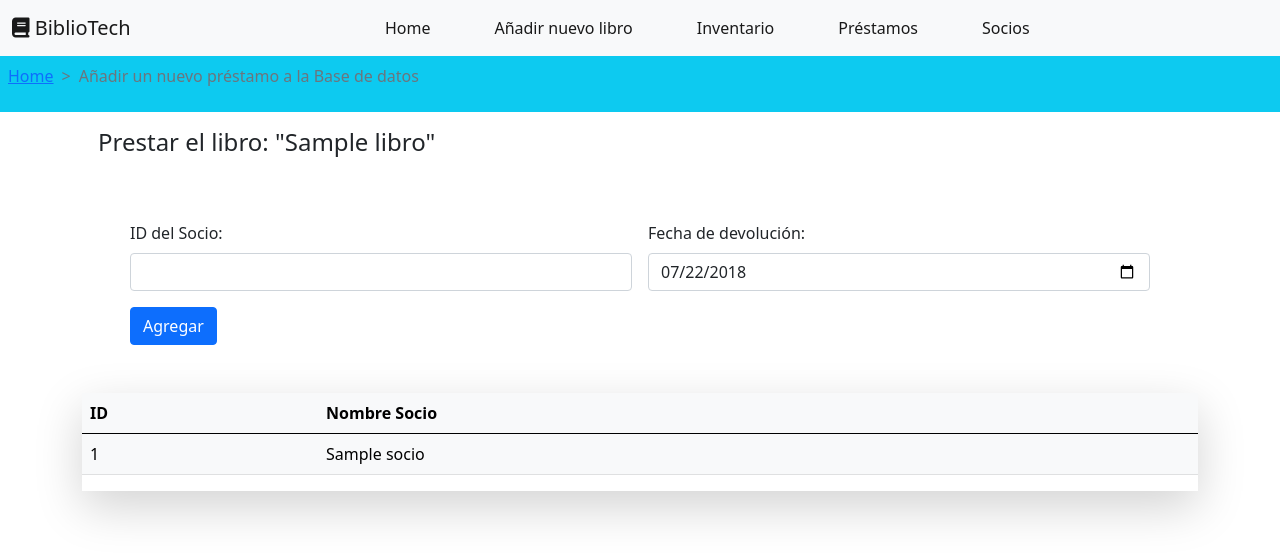
After one commit to manugonzalezm/sistema_gestion_biblioteca, a Flask app: template templates/biblioteca/new_prestamo.html in a window 1280 px wide. The commit adds this page. Shown: the top 559 px of the page. Run offline with Flask 2, Linux system fonts and the light colour scheme; the template is opened without the code that fills it: most values are stand-ins (such as "Sample title", 1, 10 or a date in 2020); some libraries are stand-ins or nearby versions.

Commit message:
avances en otras secciones del sitio

```diff
--- a/app.py
+++ b/app.py
@@ -66,7 +66,23 @@ def prestamos():
 
     return render_template('biblioteca/prestamos.html',prestamos=prestamos, categorias=categorias)
 
-@app.route('/historial_prestamos')
+@app.route('/devolver_libro/<int:id>', methods=['POST'])
+def devolver(id):
+    conn = mysql.connect()   #se conecta a la conexion mysql.init_app(app)
+    cursor = conn.cursor()   #almacena lo que ejecutamos
+    cursor.execute("UPDATE `biblioteca`.`inventario` SET `id_socio`= '', `disponibilidad ='1', `fecha_devolucion`='' WHERE `id_stock` = %s;",(id))
+    conn.commit()
+
+    return redirect('/prestamos')
+
+@app.route('/socios')
+def socios():
+    conn = mysql.connect()   #se conecta a la conexion mysql.init_app(app)
+    cursor = conn.cursor()   #almacena lo que ejecutamos
+    cursor.execute("SELECT * FROM `biblioteca`.`socios`")    #ejecuta la sentencia SQL sobre el id
+    socios=cursor.fetchall()    #traemos toda la informacion
+    conn.commit()    #cerramos la conexion
+    return render_template('biblioteca/socios.html', socios=socios)
 
 @app.route('/nuevo_libro')
 def nuevo_libro():
@@ -90,31 +106,63 @@ def storage_libro():
     cursor.execute(sql,datos)       #ejecuta la sentencia sql
     conn.commit()
 
-    return redirect('/inventario')
+    sql="SELECT categorias.categoria FROM inventario INNER JOIN categorias ON inventario.id_categoria = categorias.id_categoria WHERE `inventario`.`disponibilidad`=1;"
+    conn=mysql.connect() # hacemos la conexion a mysql
+    cursor=conn.cursor()
+    cursor.execute(sql) # ejecutamos el string sql
+    conn.commit()
 
-@app.route('/nuevo_prestamo')       #para el ruteo de create.html
-def nuevo_prestamo():
-    return render_template('biblioteca/create_prestamo.html')
+    categorias=cursor.fetchall()
+
+    return redirect('/inventario', categorias=categorias)
+
+@app.route('/prestar/<int:id>')       #para el ruteo de create.html
+def prestar(id):
+    conn = mysql.connect()   #se conecta a la conexion mysql.init_app(app)
+    cursor = conn.cursor()   #almacena lo que ejecutamos
+    cursor.execute("SELECT * FROM `biblioteca`.`inventario` WHERE id_stock=%s", (id))     #ejecuta la sentencia SQL sobre el id
+    libros=cursor.fetchall()    #traemos toda la informacion
+    conn.commit()    #cerramos la conexion
+
+    conn = mysql.connect()   #se conecta a la conexion mysql.init_app(app)
+    cursor = conn.cursor()   #almacena lo que ejecutamos
+    cursor.execute("SELECT * FROM `biblioteca`.`socios`")    #ejecuta la sentencia SQL sobre el id
+    socios=cursor.fetchall()    #traemos toda la informacion
+    conn.commit()    #cerramos la conexion
+    return render_template('biblioteca/new_prestamo.html', libros=libros, socios=socios)
 
 @app.route("/store_prestamo", methods=['POST'])  #cuando el formulario de create.html hace el submit envia los datos a la pagina /store
 def storage_prestamo():
+    id = request.form['txtID']     #toma los datos que envio el form en txtNombre
+    _fecha = request.form['txtFecha']
+
+    sql = "UPDATE `biblioteca`.`inventario` SET `id_socio`=%s, `fecha_devolucion`=%s `disponibilidad`=0 WHERE id=%s;"
+    datos=(id,_fecha)
+
+    conn=mysql.connect()
+    cursor=conn.cursor()
+    cursor.execute(sql,datos)
+    conn.commit()
+
+    return redirect('/prestamos')      #y renderiza el index.html
+
+@app.route('/nuevo_socio')
+def nuevo_socio():
+    return render_template('biblioteca/create_socio.html')
+
+@app.route("/store_socio", methods=['POST'])  #cuando el formulario de create.html hace el submit envia los datos a la pagina /store
+def storage_socio():
     _nombre = request.form['txtNombre']     #toma los datos que envio el form en txtNombre
     _correo = request.form['txtCorreo']     #toma los datos del form
-    _foto = request.files['txtFoto']        #toma los datos del form
-    now=datetime.now()
-    tiempo=now.strftime("%Y%H%S")    #años, horas, minutos y segundos
 
-    if _foto.filename !='':
-        nuevoNombreFoto=tiempo+_foto.filename   #concatena el nombre
-        _foto.save("uploads/"+nuevoNombreFoto)  #lo guarda en la carpeta
-
-    sql = "INSERT INTO `sistema`.`empleados` (`id`,`nombre`,`correo`,`foto`) VALUES (null,%s,%s,%s)"
-    datos = (_nombre,_correo,nuevoNombreFoto)
+    sql = "INSERT INTO `biblioteca`.`socios` (`id_socio`,`nombre_socio`,`correo_socio`) VALUES (null,%s,%s);"
+    datos = (_nombre,_correo)
     conn=mysql.connect()
     cursor=conn.cursor()
     cursor.execute(sql,datos)       #ejecuta la sentencia sql
     conn.commit()
-    return redirect('/')      #y renderiza el index.html
+
+    return redirect('/socios')
 
 @app.route('/search', methods=['POST'])
 def search():
@@ -131,7 +179,6 @@ def search():
         return inventario()
     else:
         return render_template('biblioteca/inventario.html',libros=libros)
-
 
 @app.route('/filter', methods=['POST'])
 def fltr():
@@ -173,8 +220,6 @@ def searchP():
     else:
         return render_template('biblioteca/prestamos.html', prestamos=prestamos)
 
-
-
 @app.route('/filterP', methods=['POST'])
 def fltrP():
     _fil=request.form['categoria']
@@ -199,60 +244,57 @@ def fltrP():
 
     return render_template('biblioteca/prestamos.html', prestamos=prestamo, categorias=categorias)
 
-
 @app.route('/destroy_libro/<int:id>')     #recibe como parametro el id del registro
 def destroy_libro(id):
     conn = mysql.connect()   #se conecta a la conexion mysql.init_app(app)
     cursor = conn.cursor()   #almacena lo que ejecutamos
 
-    cursor.execute("SELECT url_foto FROM `biblioteca`.`libro` WHERE id_libro=%s",(id))
+    cursor.execute("SELECT url_foto FROM `biblioteca`.`inventario` WHERE id_stock=%s",(id))
     fila=cursor.fetchall()
     os.remove(os.path.join(app.config['CARPETA'],fila[0][0]))
 
-    cursor.execute("DELETE FROM `biblioteca`.`libro` WHERE id_libro=%s", (id))   #en vez de pasarle el string la escribimos
+    cursor.execute("DELETE FROM `biblioteca`.`inventario` WHERE id_stock=%s", (id))   #en vez de pasarle el string la escribimos
     conn.commit()      #cerramos la conexion
     return redirect('/inventario')    #regresamos de donde vinimos
+
+@app.route('/edit_libro/<int:id>')
+def edit_libro(id):
+    conn = mysql.connect()   #se conecta a la conexion mysql.init_app(app)
+    cursor = conn.cursor()   #almacena lo que ejecutamos
+    cursor.execute("SELECT `inventario`.`id_stock`, `inventario`.`nombre_libro`, `inventario`.`autor`, `inventario`.`id_categoria`, `inventario`.`url_foto` FROM `biblioteca`.`inventario` WHERE id_stock=%s", (id))     #ejecuta la sentencia SQL sobre el id
+    libros=cursor.fetchall()    #traemos toda la informacion
+    conn.commit()    #cerramos la conexion
+    return render_template('biblioteca/edit_libro.html', libros=libros)
 
 @app.route("/update", methods=['POST'])
 def update():
     _nombre=request.form['txtNombre']
-    _correo=request.form['txtCorreo']
+    _autor=request.form['txtCorreo']
+    _idCategoria=request.form['txtIdCategoria']
     _foto=request.files['txtFoto']
     id=request.form['txtID']
 
-    sql = "UPDATE `sistema`.`empleados` SET `nombre`=%s, `correo`=%s WHERE id=%s;"
-    datos=(_nombre,_correo,id)
+    sql = "UPDATE `biblioteca`.`inventario` SET `nombre_libro`=%s, `autor`=%s, `id_categoria`=%s, `url_foto`=%s WHERE id_stock=%s;"
+    datos=(_nombre,_autor,_idCategoria,_foto,id)
 
     conn=mysql.connect()
     cursor=conn.cursor()
 
-    now=datetime.now()
-    tiempo=now.strftime("%Y%H%M%S")
-
     if _foto.filename !='':
-        nuevoNombreFoto=tiempo+_foto.filename
+        nuevoNombreFoto=_foto.filename
         _foto.save("uploads/"+nuevoNombreFoto)
 
-        cursor.execute("SELECT foto FROM `sistema`.`empleados` WHERE id=%s",(id))
+        cursor.execute("SELECT url_foto FROM `biblioteca`.`inventario` WHERE id_stock=%s",(id))
         fila=cursor.fetchall()
 
         os.remove(os.path.join(app.config['CARPETA'],fila[0][0]))
-        cursor.execute("UPDATE empleados SET foto=%s WHERE id=%s",(nuevoNombreFoto,id))
+        cursor.execute("UPDATE `biblioteca`.`inventario` SET url_foto=%s WHERE id_stock=%s",(nuevoNombreFoto,id))
         conn.commit()
 
     cursor.execute(sql,datos)
     conn.commit()
 
-    return redirect('/')
-
-@app.route('/edit_libro/<int:id>')
-def edit_libro(id):
-    conn = mysql.connect()   #se conecta a la conexion mysql.init_app(app)
-    cursor = conn.cursor()   #almacena lo que ejecutamos
-    cursor.execute("SELECT * FROM `biblioteca`.`libro` WHERE id=%s", (id))     #ejecuta la sentencia SQL sobre el id
-    libros=cursor.fetchall()    #traemos toda la informacion
-    conn.commit()    #cerramos la conexion
-    return render_template('empleados/edit.html', libros=libros)
+    return redirect('/inventario')
 
 if __name__=='__main__':
     app.run(debug=True)
--- a/static/css/main.css
+++ b/static/css/main.css
@@ -36,9 +36,3 @@ img{
 #title{
     flex-grow: 1;
 }
-
-#breadcrumbs{
-    display: flex;
-    flex-direction: row;
-    align-items: flex-end;
-}
--- a/templates/biblioteca/index.html
+++ b/templates/biblioteca/index.html
@@ -45,9 +45,9 @@
             <div class="col-6 container-tarjeta my-2">
                 <div class="card" style="width: 18rem;">
                     <div class="card-body bg-info">
-                        <h5 class="card-title">Historial de Préstamos</h5>
-                        <p class="card-text">Para ver todos los préstamos que han sido realizados hasta la fecha haz click aquí.</p>
-                        <a href="{{url_for('prestamos')}}" class="btn btn-dark">Ver más</a>
+                        <h5 class="card-title">Socios</h5>
+                        <p class="card-text">Para ver todos los socios activos haz click aquí.</p>
+                        <a href="{{url_for('socios')}}" class="btn btn-dark">Ver más</a>
                     </div>
                 </div>
             </div>
--- /dev/null
+++ b/templates/biblioteca/new_prestamo.html
@@ -0,0 +1,46 @@
+{% include 'header.html' %}
+
+    <nav class="p-2 bg-info" style="--bs-breadcrumb-divider: '>';" aria-label="breadcrumb">
+        <ol class="breadcrumb">
+            <li class="breadcrumb-item"><a href="{{url_for('index')}}">Home</a></li>
+            <li class="breadcrumb-item active" aria-current="page">Añadir un nuevo préstamo a la Base de datos</li>
+        </ol>
+    </nav>
+    <div class="container">
+        {% for libro in libros %}
+        <h4 class="m-3">Prestar el libro: "{{libro[1]}}"</h4>
+        {% endfor %}
+        <form class="row g-3 p-5" method="post" action="/store_prestamo" enctype="multipart/form-data">
+            <div class="col-md-6">
+                <label class="form-label" for="txtID">ID del Socio:</label>
+                <input class="form-control" type="text" name="txtID" id="txtID" required>
+            </div>
+            <div class="col-md-6">
+                <label class="form-label" for="txtCorreo">Fecha de devolución:</label>
+                <input class="form-control" type="date" id="txtFecha" name="txtFecha" value="2018-07-22" min="2021-07-27" max="2040-07-27">
+            </div>
+            <div class="col-12">
+                <button class="btn btn-primary" type="submit">Agregar</button>
+            </div>
+        </form>
+
+        <div class="table-responsive shadow-lg">
+            <table class="table table-light table-hover align-middle">
+                <thead class="thead-light">
+                    <tr>
+                        <th>ID</th>
+                        <th>Nombre Socio</th>
+                    </tr>
+                </thead>
+                <tbody>
+                    {% for socio in socios %}
+                    <tr>
+                        <td>{{socio[0]}}</td> <!--Id-->
+                        <td>{{socio[1]}}</td> <!--Nombre-->
+                    </tr>
+                    {% endfor %}
+                </tbody>
+            </table>
+        </div>
+
+{% include 'footer.html' %}
--- a/templates/header.html
+++ b/templates/header.html
@@ -30,6 +30,9 @@
                   <li>
                     <a class="nav-link mx-5 active" href="{{url_for('prestamos')}}">Préstamos</a>
                   </li>
+                  <li>
+                    <a class="nav-link active" href="{{url_for('socios')}}">Socios</a>
+                  </li>
                 </ul>
               </div>
             </div>
```
Also changed, not shown: templates/biblioteca/create_libro.html (+3 -6 lines), templates/biblioteca/create_socio.html (+22 -0 lines), templates/biblioteca/edit_libro.html (+23 -7 lines), templates/biblioteca/historial_prestamos.html (deleted, +0 -32 lines), templates/biblioteca/inventario.html (+13 -7 lines), templates/biblioteca/prestamos.html (+18 -7 lines), templates/biblioteca/socios.html (added, +31 -0 lines).
